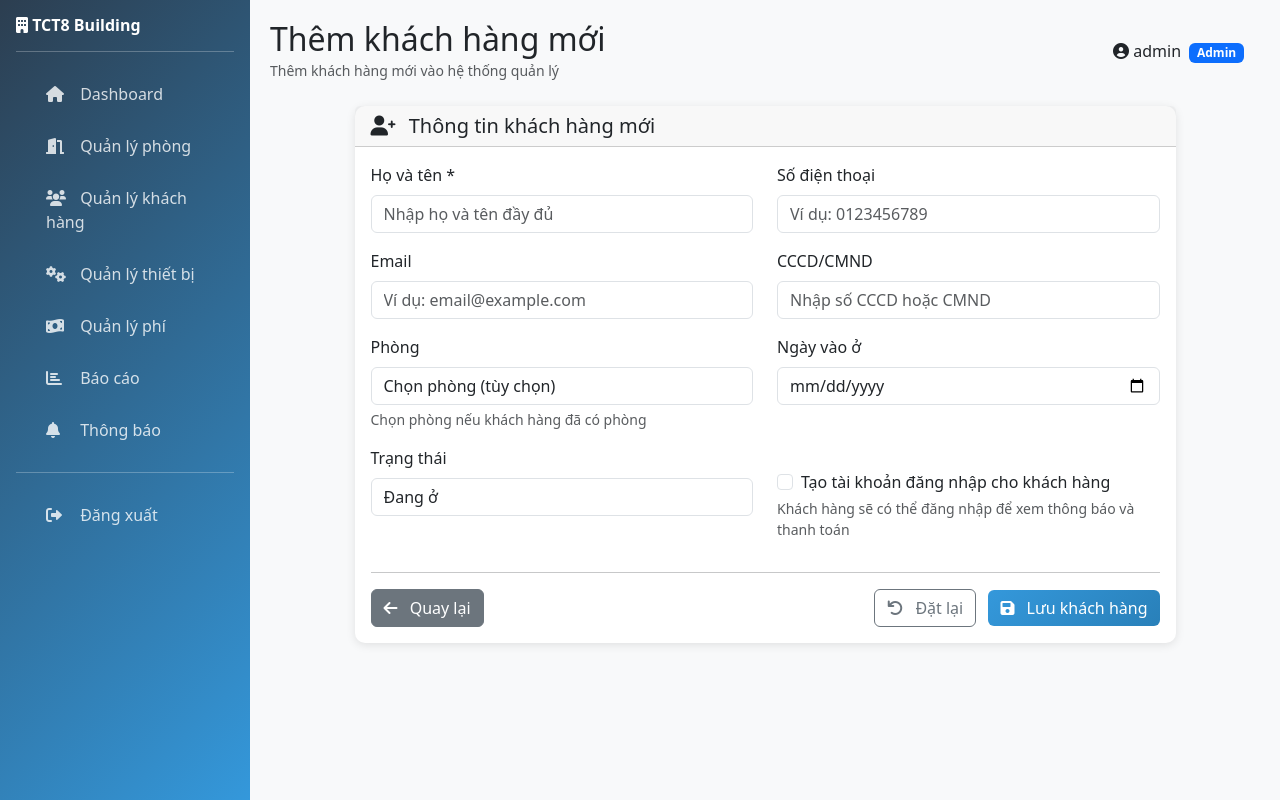
After one commit to mrsonly86/TCT8-Building-Management, a Flask app: page /add_customer in a window 1280 px wide. The commit adds this page. Run offline with Flask 3, Linux system fonts and the light colour scheme; a user stored in the database is signed in.

Commit message:
Implement customer management with user account creation
Co-authored-by: mrsonly86 <164122403+mrsonly86@users.noreply.github.com>

```diff
--- a/app.py
+++ b/app.py
@@ -236,6 +236,72 @@ def add_customer():
     rooms = Room.query.filter_by(status='available').all()
     return render_template('add_customer.html', rooms=rooms)
 
+@app.route('/add_customer', methods=['POST'])
+@admin_required
+def add_customer_post():
+    try:
+        full_name = request.form['full_name']
+        phone = request.form['phone'] if request.form['phone'] else None
+        email = request.form['email'] if request.form['email'] else None
+        id_number = request.form['id_number'] if request.form['id_number'] else None
+        room_id = int(request.form['room_id']) if request.form['room_id'] else None
+        move_in_date = datetime.strptime(request.form['move_in_date'], '%Y-%m-%d') if request.form['move_in_date'] else None
+        status = request.form['status']
+        create_user_account = 'create_user_account' in request.form
+
+        # Create user account if requested
+        user_id = None
+        if create_user_account:
+            username = request.form['username']
+            password = request.form['password']
+
+            # Check if username already exists
+            existing_user = User.query.filter_by(username=username).first()
+            if existing_user:
+                flash(f'Tên đăng nhập "{username}" đã tồn tại.', 'error')
+                return redirect(url_for('add_customer'))
+
+            # Create user account (hidden from main login)
+            new_user = User(username=username, role='customer', is_hidden=True)
+            new_user.set_password(password)
+            db.session.add(new_user)
+            db.session.flush()  # Get the user ID
+            user_id = new_user.id
+
+        # Create customer
+        new_customer = Customer(
+            full_name=full_name,
+            phone=phone,
+            email=email,
+            id_number=id_number,
+            room_id=room_id,
+            user_id=user_id,
+            move_in_date=move_in_date,
+            status=status
+        )
+
+        db.session.add(new_customer)
+
+        # Update room status if room is assigned
+        if room_id:
+            room = Room.query.get(room_id)
+            if room:
+                room.status = 'occupied'
+
+        db.session.commit()
+
+        success_message = f'Đã thêm khách hàng "{full_name}" thành công!'
+        if create_user_account:
+            success_message += f' Tài khoản đăng nhập: {username}'
+
+        flash(success_message, 'success')
+        return redirect(url_for('customers'))
+
+    except Exception as e:
+        db.session.rollback()
+        flash(f'Có lỗi xảy ra: {str(e)}', 'error')
+        return redirect(url_for('add_customer'))
+
 # Equipment Management Routes
 @app.route('/equipment')
 @admin_required
--- /dev/null
+++ b/templates/add_customer.html
@@ -0,0 +1,209 @@
+{% extends "base.html" %}
+
+{% block title %}Thêm khách hàng mới - Hệ Thống Quản Lý Tòa Nhà TCT8{% endblock %}
+
+{% block page_title %}Thêm khách hàng mới{% endblock %}
+{% block page_subtitle %}Thêm khách hàng mới vào hệ thống quản lý{% endblock %}
+
+{% block content %}
+<div class="row justify-content-center">
+    <div class="col-md-10">
+        <div class="card">
+            <div class="card-header">
+                <h5 class="mb-0">
+                    <i class="fas fa-user-plus me-2"></i>
+                    Thông tin khách hàng mới
+                </h5>
+            </div>
+            <div class="card-body">
+                <form method="POST" action="{{ url_for('add_customer_post') }}">
+                    <div class="row">
+                        <div class="col-md-6 mb-3">
+                            <label for="full_name" class="form-label">Họ và tên *</label>
+                            <input type="text" class="form-control" id="full_name" name="full_name"
+                                   placeholder="Nhập họ và tên đầy đủ" required>
+                        </div>
+
+                        <div class="col-md-6 mb-3">
+                            <label for="phone" class="form-label">Số điện thoại</label>
+                            <input type="tel" class="form-control" id="phone" name="phone"
+                                   placeholder="Ví dụ: 0123456789">
+                        </div>
+                    </div>
+
+                    <div class="row">
+                        <div class="col-md-6 mb-3">
+                            <label for="email" class="form-label">Email</label>
+                            <input type="email" class="form-control" id="email" name="email"
+                                   placeholder="Ví dụ: email@example.com">
+                        </div>
+
+                        <div class="col-md-6 mb-3">
+                            <label for="id_number" class="form-label">CCCD/CMND</label>
+                            <input type="text" class="form-control" id="id_number" name="id_number"
+                                   placeholder="Nhập số CCCD hoặc CMND">
+                        </div>
+                    </div>
+
+                    <div class="row">
+                        <div class="col-md-6 mb-3">
+                            <label for="room_id" class="form-label">Phòng</label>
+                            <select class="form-control" id="room_id" name="room_id">
+                                <option value="">Chọn phòng (tùy chọn)</option>
+                                {% for room in rooms %}
+                                    <option value="{{ room.id }}">
+                                        Phòng {{ room.room_number }} - {{ room.room_type }}
+                                        (Tầng {{ room.floor }})
+                                    </option>
+                                {% endfor %}
+                            </select>
+                            <div class="form-text">Chọn phòng nếu khách hàng đã có phòng</div>
+                        </div>
+
+                        <div class="col-md-6 mb-3">
+                            <label for="move_in_date" class="form-label">Ngày vào ở</label>
+                            <input type="date" class="form-control" id="move_in_date" name="move_in_date">
+                        </div>
+                    </div>
+
+                    <div class="row">
+                        <div class="col-md-6 mb-3">
+                            <label for="status" class="form-label">Trạng thái</label>
+                            <select class="form-control" id="status" name="status">
+                                <option value="active">Đang ở</option>
+                                <option value="inactive">Đã dọn đi</option>
+                            </select>
+                        </div>
+
+                        <div class="col-md-6 mb-3">
+                            <div class="form-check mt-4">
+                                <input type="checkbox" class="form-check-input" id="create_user_account" name="create_user_account">
+                                <label class="form-check-label" for="create_user_account">
+                                    Tạo tài khoản đăng nhập cho khách hàng
+                                </label>
+                            </div>
+                            <div class="form-text">Khách hàng sẽ có thể đăng nhập để xem thông báo và thanh toán</div>
+                        </div>
+                    </div>
+
+                    <!-- User account details (show only when checkbox is checked) -->
+                    <div id="user_account_details" class="row" style="display: none;">
+                        <div class="col-12">
+                            <hr>
+                            <h6 class="text-primary">
+                                <i class="fas fa-user-lock me-2"></i>
+                                Thông tin tài khoản đăng nhập
+                            </h6>
+                        </div>
+
+                        <div class="col-md-6 mb-3">
+                            <label for="username" class="form-label">Tên đăng nhập *</label>
+                            <input type="text" class="form-control" id="username" name="username"
+                                   placeholder="Nhập tên đăng nhập">
+                            <div class="form-text">Tên đăng nhập phải là duy nhất</div>
+                        </div>
+
+                        <div class="col-md-6 mb-3">
+                            <label for="password" class="form-label">Mật khẩu *</label>
+                            <input type="password" class="form-control" id="password" name="password"
+                                   placeholder="Nhập mật khẩu">
+                            <div class="form-text">Mật khẩu tối thiểu 6 ký tự</div>
+                        </div>
+                    </div>
+
+                    <hr>
+
+                    <div class="d-flex justify-content-between">
+                        <a href="{{ url_for('customers') }}" class="btn btn-secondary">
+                            <i class="fas fa-arrow-left me-2"></i>
+                            Quay lại
+                        </a>
+
+                        <div>
+                            <button type="reset" class="btn btn-outline-secondary me-2">
+                                <i class="fas fa-undo me-2"></i>
+                                Đặt lại
+                            </button>
+                            <button type="submit" class="btn btn-primary">
+                                <i class="fas fa-save me-2"></i>
+                                Lưu khách hàng
+                            </button>
+                        </div>
+                    </div>
+                </form>
+            </div>
+        </div>
+    </div>
+</div>
+{% endblock %}
+
+{% block extra_js %}
+<script>
+// Show/hide user account details based on checkbox
+document.getElementById('create_user_account').addEventListener('change', function(e) {
+    const userDetails = document.getElementById('user_account_details');
+    const usernameInput = document.getElementById('username');
+    const passwordInput = document.getElementById('password');
+
+    if (e.target.checked) {
+        userDetails.style.display = 'block';
+        usernameInput.required = true;
+        passwordInput.required = true;
+
+        // Auto-generate username from full name
+        const fullName = document.getElementById('full_name').value;
+        if (fullName) {
+            generateUsername(fullName);
+        }
+    } else {
+        userDetails.style.display = 'none';
+        usernameInput.required = false;
+        passwordInput.required = false;
+        usernameInput.value = '';
+        passwordInput.value = '';
+    }
+});
+
+// Auto-generate username when full name changes
+document.getElementById('full_name').addEventListener('input', function(e) {
+    if (document.getElementById('create_user_account').checked) {
+        generateUsername(e.target.value);
+    }
+});
+
+function generateUsername(fullName) {
+    if (!fullName) return;
+
+    // Convert to lowercase, remove accents, keep only alphanumeric
+    let username = fullName.toLowerCase()
+        .normalize('NFD').replace(/[\u0300-\u036f]/g, '') // Remove accents
+        .replace(/đ/g, 'd').replace(/Đ/g, 'D')           // Replace đ
+        .replace(/[^a-z0-9]/g, '');                      // Keep only alphanumeric
+
+    // Take first 20 characters
+    username = username.substring(0, 20);
+
+    document.getElementById('username').value = username;
+}
+
+// Auto format phone number
+document.getElementById('phone').addEventListener('input', function(e) {
+    let value = e.target.value.replace(/\D/g, ''); // Remove non-digits
+    if (value.length > 10) {
+        value = value.slice(0, 10);
+    }
+    e.target.value = value;
+});
+
+// Update room status when room is selected
+document.getElementById('room_id').addEventListener('change', function(e) {
+    if (e.target.value) {
+        // If a room is selected, set status to active and today as move-in date
+        document.getElementById('status').value = 'active';
+        if (!document.getElementById('move_in_date').value) {
+            document.getElementById('move_in_date').value = new Date().toISOString().split('T')[0];
+        }
+    }
+});
+</script>
+{% endblock %}
```
Also changed, not shown: templates/add_room.html (+9 -1 lines), templates/customers.html (added, +161 -0 lines), instance/building_management.db.
